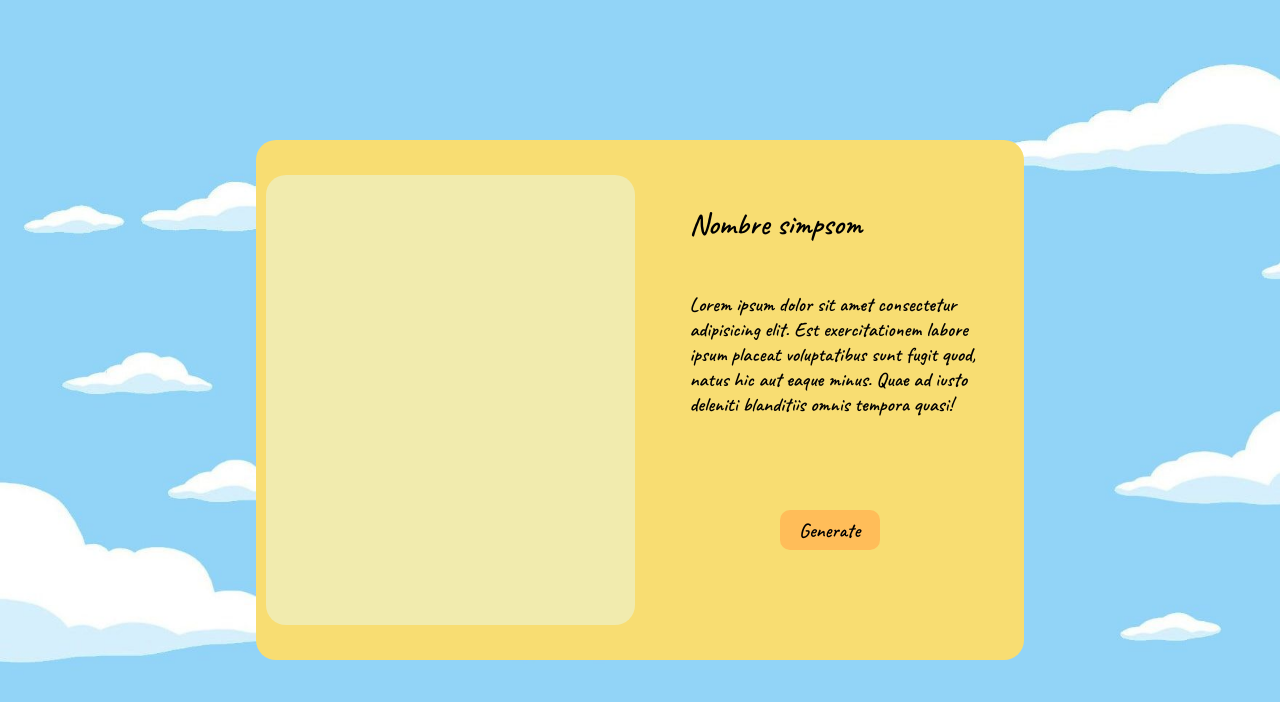
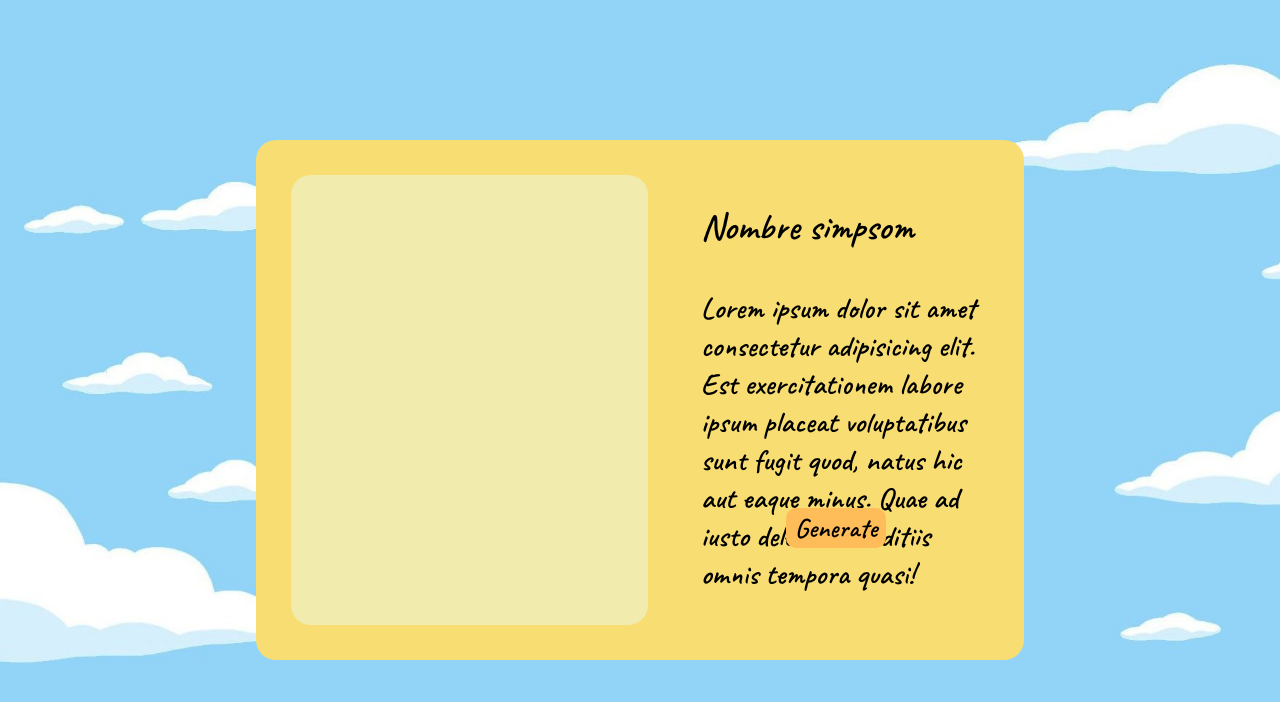
Before and after one commit to DanielMauricioVilla/ApiSimpson, a plain HTML site: page simpson/index.html in a window 1280 px wide. Drawn offline with Linux system fonts and the light colour scheme.

Commit message:
Update style.css

```diff
--- a/simpson/style.css
+++ b/simpson/style.css
@@ -40,6 +40,7 @@ body{
     display: flex;
     align-items: center;
     justify-content: center;
+    margin-left: 25px;
 }
 
 #image{
@@ -65,7 +66,7 @@ body{
 
 #name{
     height: 50px;
-    font-size: 30px;
+    font-size: 37px;
     margin-left: 12%;
     margin-top: 15%;
     margin-bottom: 10%;
@@ -74,7 +75,7 @@ body{
 #message{
     width: 80%;
     margin-left: 12%;
-    font-size: 20px;
+    font-size: 30px;
 }
 
 #btn-generate{
@@ -83,12 +84,10 @@ body{
     border: 0;
     width: 100px;
     height: 40px;
-    font-size: 20px;
+    font-size: 27px;
 }
 
 #btn-generate:hover{
     background-color: #463e1b;
     color: white;
-    width: 101px;
-    height: 41px;
 }
```
